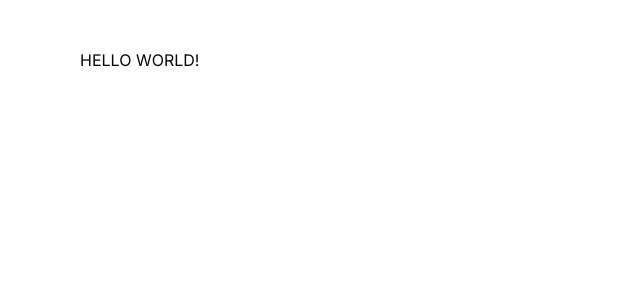
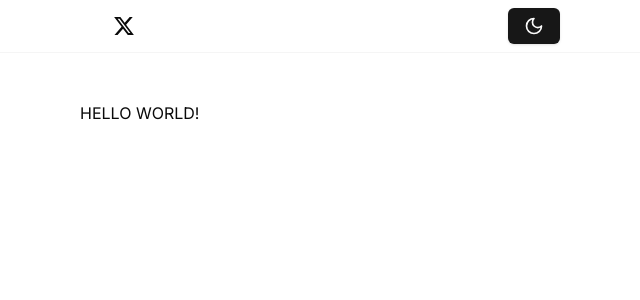
Before and after one commit to Axda-Web/x-clone, a Next.js app: page / in a window 1280 px wide. Shown: the top 300 px of the page, without its empty margins (304-944 px from the left). Built offline with nearby package versions, Linux system fonts and the light colour scheme.

Commit message:
Header: Add header component

```diff
--- a/app/layout.tsx
+++ b/app/layout.tsx
@@ -4,6 +4,7 @@ import "./globals.css";
 
 import { ThemeProvider } from "@/src/theme/ThemeProvider";
 import clsx from "clsx";
+import Header from "@/src/feature/layout/Header";
 
 const inter = Inter({ subsets: ["latin"] });
 
@@ -22,6 +23,7 @@ export default function RootLayout({
       <body className={clsx(inter.className, "bg-background")}>
         <ThemeProvider attribute="class" defaultTheme="system" enableSystem>
           <div className="flex flex-col h-full">
+            <Header />
             <div className="flex-1 max-w-lg m-auto py-12 w-full">
               {children}
             </div>
--- /dev/null
+++ b/src/feature/layout/Header.tsx
@@ -0,0 +1,18 @@
+import ThemeToggle from "@/src/theme/ThemeToggle";
+import clsx from "clsx";
+import { RiTwitterXFill } from "react-icons/ri";
+const Header = () => {
+  return (
+    <header className="border-b border-b-accent">
+      <div className="container flex items-center py-2 max-w-lg m-auto gap-1">
+        <h2 className="text-2xl font-bold mr-auto">
+          <RiTwitterXFill
+            className={clsx("text-foreground", "dark:text-foreground")}
+          />
+        </h2>
+        <ThemeToggle />
+      </div>
+    </header>
+  );
+};
+export default Header;
```
